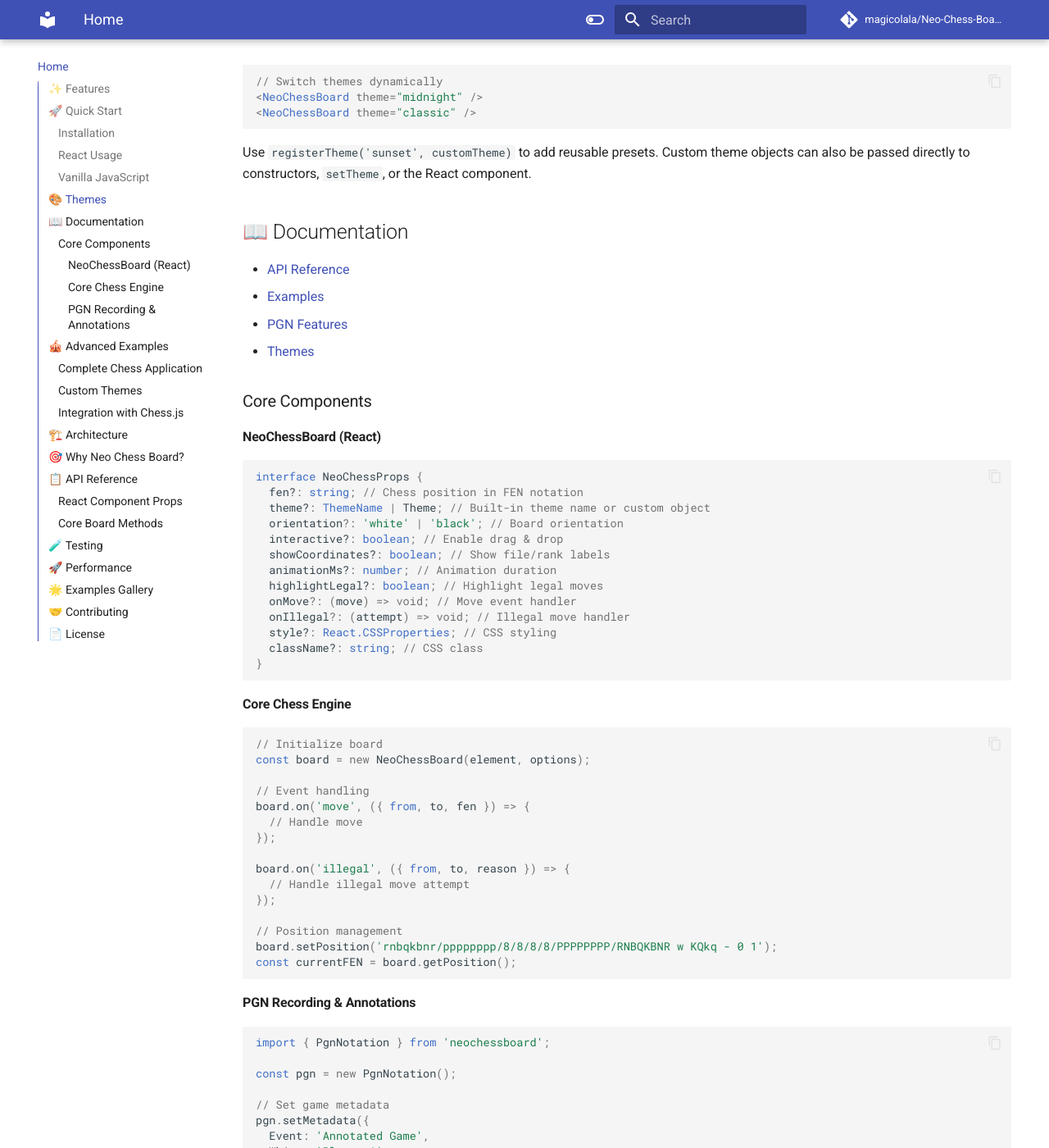
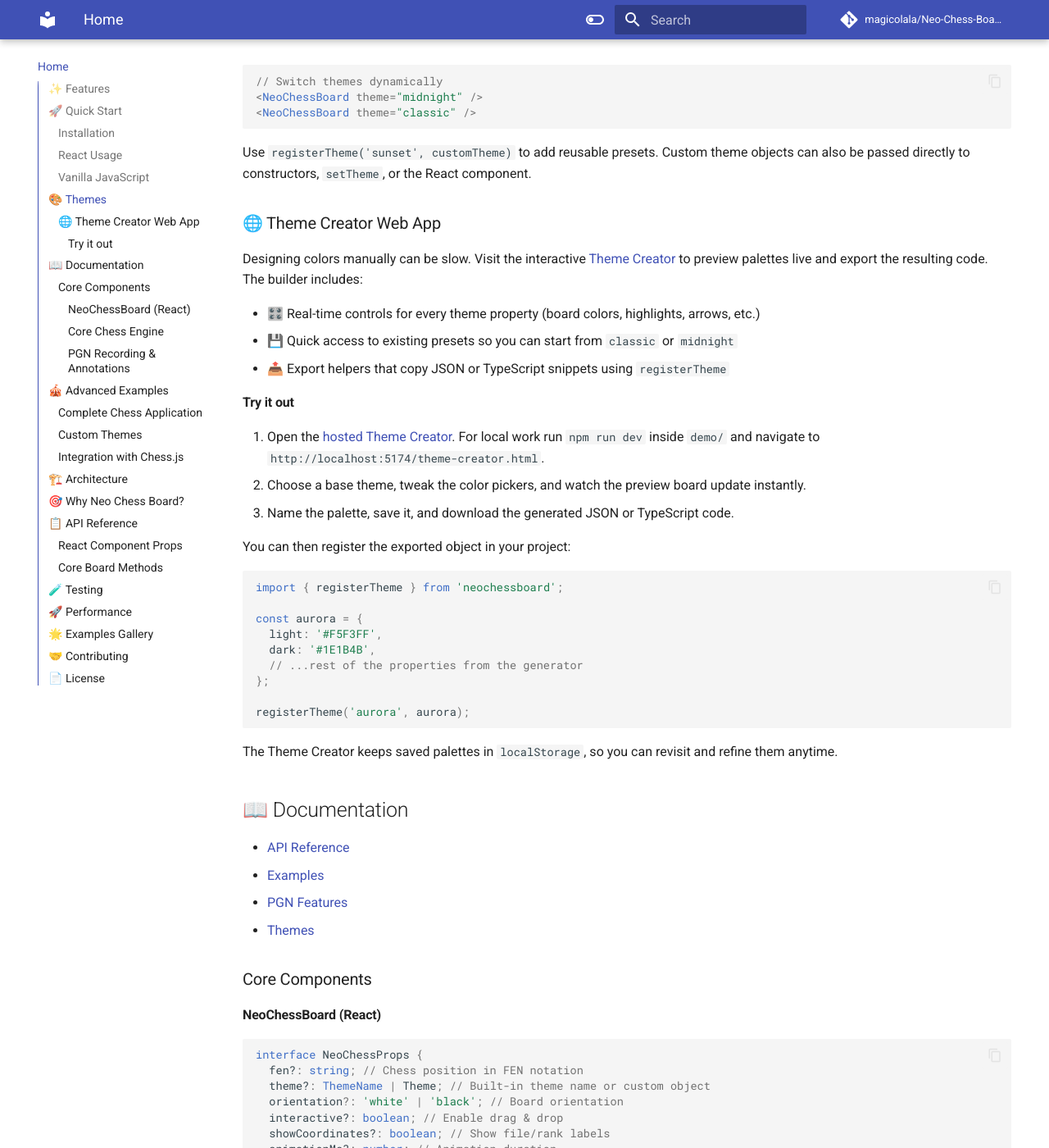
Before and after one commit to magicolala/Neo-Chess-Board-Ts-Library, an MkDocs documentation site: the page built from mkdocs_docs/index.md, in a window 1280 px wide and 1400 px high, scrolled down 2774 px. Shown: the whole window at 82% size. Built offline with MkDocs 1.6.1 and Material for MkDocs 9.7.7, drawn with Linux system fonts in a browser that asks for light colours; comment, search, counter and statistics services are not loaded.

Commit message:
docs: add theme creator guide

````diff
--- a/mkdocs_docs/index.md
+++ b/mkdocs_docs/index.md
@@ -118,6 +118,36 @@
 ```
 
 Use `registerTheme('sunset', customTheme)` to add reusable presets. Custom theme objects can also be passed directly to constructors, `setTheme`, or the React component.
+
+### 🌐 Theme Creator Web App
+
+Designing colors manually can be slow. Visit the interactive [Theme Creator](https://magicolala.github.io/Neo-Chess-Board-Ts-Library/demo/theme-creator.html) to preview palettes live and export the resulting code. The builder includes:
+
+- 🎛️ Real-time controls for every theme property (board colors, highlights, arrows, etc.)
+- 💾 Quick access to existing presets so you can start from `classic` or `midnight`
+- 📤 Export helpers that copy JSON or TypeScript snippets using `registerTheme`
+
+#### Try it out
+
+1. Open the [hosted Theme Creator](https://magicolala.github.io/Neo-Chess-Board-Ts-Library/demo/theme-creator.html). For local work run `npm run dev` inside `demo/` and navigate to `http://localhost:5174/theme-creator.html`.
+2. Choose a base theme, tweak the color pickers, and watch the preview board update instantly.
+3. Name the palette, save it, and download the generated JSON or TypeScript code.
+
+You can then register the exported object in your project:
+
+```ts
+import { registerTheme } from 'neochessboard';
+
+const aurora = {
+  light: '#F5F3FF',
+  dark: '#1E1B4B',
+  // ...rest of the properties from the generator
+};
+
+registerTheme('aurora', aurora);
+```
+
+The Theme Creator keeps saved palettes in `localStorage`, so you can revisit and refine them anytime.
 
 ## 📖 Documentation
 
--- a/mkdocs_docs/themes.md
+++ b/mkdocs_docs/themes.md
@@ -42,6 +42,36 @@
 
 const { classic, midnight } = THEMES;
 ```
+
+## 🌐 Theme Creator Web App
+
+Instead of tweaking JSON by hand, try the hosted [Theme Creator](https://magicolala.github.io/Neo-Chess-Board-Ts-Library/demo/theme-creator.html). It ships with the repository (`demo/theme-creator.html`) and offers:
+
+- Live color pickers for every property with an immediate board preview
+- Quick access to existing presets so you can clone or extend them
+- Export helpers that produce JSON or TypeScript snippets calling `registerTheme`
+
+### Getting started
+
+1. Launch the [Theme Creator](https://magicolala.github.io/Neo-Chess-Board-Ts-Library/demo/theme-creator.html), or run `npm run dev` in the `demo/` directory and open `http://localhost:5174/theme-creator.html` for local development.
+2. Pick a base theme from the dropdown, edit values through the color inputs, and watch the preview update.
+3. Save the palette under a custom name and export the generated code when you are ready to integrate it.
+
+Exported themes can be registered right away:
+
+```ts
+import { registerTheme } from 'neochessboard';
+
+const aurora = {
+  light: '#F5F3FF',
+  dark: '#1E1B4B',
+  // ...other properties chosen in the creator
+};
+
+registerTheme('aurora', aurora);
+```
+
+The builder persists saved palettes in `localStorage`, so you can iterate across sessions without losing changes.
 
 ## 🧪 Creating a custom theme
 
````
Also changed, not shown: README.md (+31 -0 lines).
